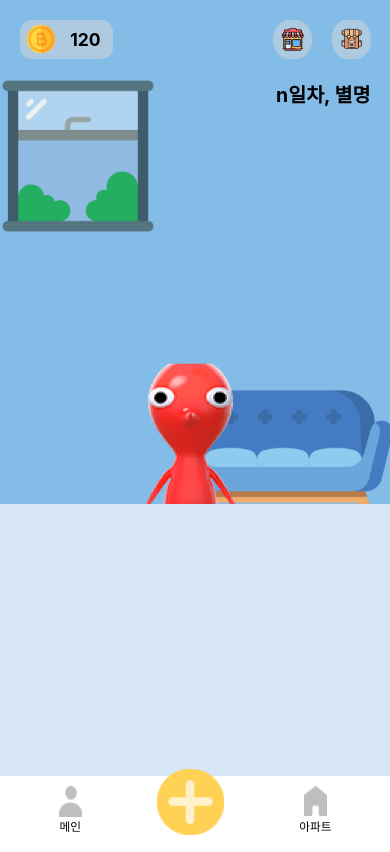
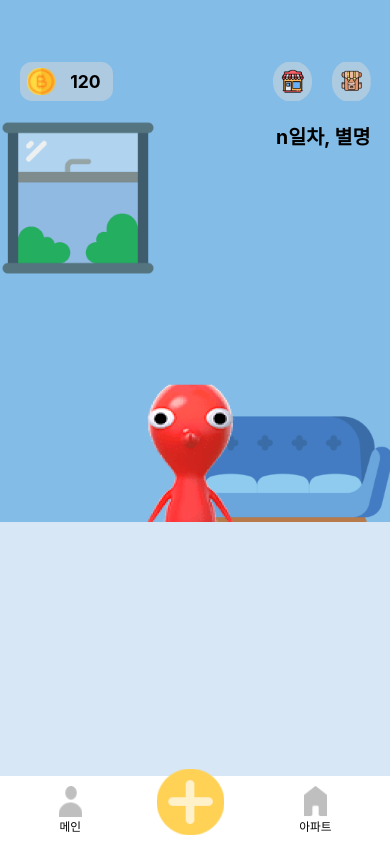
Before and after one commit to ParkJangHa/handali_front, a React Native app in the folder handalsal-i/: screen /MainScreen in a window 390 px wide. Built offline with nearby package versions, Linux system fonts and the light colour scheme.

Commit message:
feat: 전체적인 흐름 연결 완료

```diff
--- a/handalsal-i/App.js
+++ b/handalsal-i/App.js
@@ -1,193 +1,97 @@
 import React from "react";
-import { View, Text, StyleSheet, Image, TouchableOpacity, Dimensions } from "react-native";
+import { NavigationContainer } from "@react-navigation/native";
+import { createStackNavigator } from "@react-navigation/stack";
 
-const { width: SCREEN_WIDTH, height: SCREEN_HEIGHT } = Dimensions.get("window");
+import HomeScreen from "./screens/HomeScreen";
+import LoginScreen from "./screens/LoginScreen";
+import SignupScreen from "./screens/SignupScreen";
+import CategorySelect from "./screens/CategorySelect";
+import DetailSelect from "./screens/DetailSelect";
+import HabitAppendScreen from "./screens/HabitAppendScreen";
+import UserHabitAppendScreen from "./screens/UserHabitAppendScreen";
+import HandalStart from "./screens/HandalStart";
+import MainScreen from "./screens/MainScreen";
 
-export default function App() {
+const Stack = createStackNavigator();
+
+const App = () => {
   return (
-    <View style={styles.container}>
-      {/* 상단 바 */}
-      <View style={styles.topBar}>
-        <View style={styles.coinContainer}>
-          <Image
-            source={require("./assets/coin.png")} // 코인 아이콘 이미지 경로
-            style={styles.coinIcon}
-          />
-          <Text style={styles.coinText}>120</Text>
-        </View>
-        <View style={styles.topIcons}>
-          <TouchableOpacity>
-            <Image
-              source={require("./assets/store.png")} // 상점 아이콘 이미지 경로
-              style={styles.icon}
-            />
-          </TouchableOpacity>
-          <TouchableOpacity>
-            <Image
-              source={require("./assets/storage.png")} // 아파트 아이콘 이미지 경로
-              style={styles.icon}
-            />
-          </TouchableOpacity>
-        </View>
-      </View>
+    <NavigationContainer>
+      <Stack.Navigator
+        initialRouteName="Home"
+        screenOptions={{
+          headerStyle: {
+            backgroundColor: "#FFD563", // 헤더 배경색
+            elevation: 0, // Android 그림자 제거
+            shadowOpacity: 0, // iOS 그림자 제거
+          },
+          headerShadowVisible: false, // iOS 경계선 제거
+          headerTintColor: "#000", // 뒤로가기 버튼 색상
+          headerTitle: "", // 타이틀 숨김
+          headerBackTitleVisible: false, // 뒤로가기 버튼 옆 텍스트 숨김
+        }}
+      >
+        <Stack.Screen name="Home" component={HomeScreen} options={{ headerShown: false }} />
+        <Stack.Screen name="Login" component={LoginScreen}/>
+        <Stack.Screen name="Signup" component={SignupScreen}
+        options={{
+          headerStyle: {
+            backgroundColor: "#FFFDF0", // 헤더 배경색
 
-      {/* 콘텐츠 영역 */}
-      <View style={styles.content}>
-        <Text style={styles.dayText}>n일차, 별명</Text>
-        <Image
-          source={require("./assets/window.png")} // 창문 이미지 경로
-          style={styles.window}
+          },
+        }}
         />
-        <View style={styles.characterContainer}>
-          <Image
-            source={require("./assets/character.png")} // 캐릭터 이미지 경로
-            style={styles.character}
-          />
-        </View>
-        <Image
-          source={require("./assets/sofa.png")} // 소파 이미지 경로
-          style={styles.sofa}
+
+        <Stack.Screen name="Category" component={CategorySelect}
+        options={{
+          headerLeft: () => null,
+          headerStyle: {
+            backgroundColor: "#FFFDF0", // 헤더 배경색
+          },
+        }}
         />
-      </View>
+        <Stack.Screen name="DetailSelect" component={DetailSelect}
+        options={{
+          headerStyle: {
+            backgroundColor: "#FFFDF0", // 헤더 배경색
 
-      {/* 하단 배경 */}
-      <View style={styles.bottomBackground}>
-        {/* 하단 네비게이션 */}
-        <View style={styles.bottomNav}>
-          <TouchableOpacity style={styles.navButton}>
-            <Image
-              source={require("./assets/main.png")} // 홈 아이콘 이미지 경로
-              style={styles.navIcon}
-            />
-            <Text style={styles.navText}>메인</Text>
-          </TouchableOpacity>
-          <TouchableOpacity style={styles.recordButton}>
-            <Image
-              source={require("./assets/record.png")} // 아파트 네비게이션 아이콘 경로
-              style={styles.recordIcon}
-            />
-          </TouchableOpacity>
-          <TouchableOpacity style={styles.navButton}>
-            <Image
-              source={require("./assets/apartment_nav.png")} // 아파트 네비게이션 아이콘 경로
-              style={styles.navIcon}
-            />
-            <Text style={styles.navText}>아파트</Text>
-          </TouchableOpacity>
-        </View>
-      </View>
-    </View>
+          },
+        }}
+        />
+        <Stack.Screen name="HabitAppendScreen" component={HabitAppendScreen}
+        options={{
+          headerStyle: {
+            backgroundColor: "#FFFDF0", // 헤더 배경색
+
+
+          },
+        }}
+        />
+        <Stack.Screen name="UserHabitAppendScreen" component={UserHabitAppendScreen}
+        options={{
+          headerStyle: {
+            backgroundColor: "#FFFDF0", // 헤더 배경색
+
+          },
+        }}
+        />
+        <Stack.Screen name="HandalStart" component={HandalStart}
+        options={{
+          headerStyle: {
+            backgroundColor: "#FFFFFF", // 헤더 배경색
+
+          },
+        }}
+        />
+        <Stack.Screen name="MainScreen" component={MainScreen}
+        options={{
+          headerShown: false,
+
+        }}
+        />
+      </Stack.Navigator>
+    </NavigationContainer>
   );
-}
+};
 
-const styles = StyleSheet.create({
-  container: {
-    flex: 1,
-    backgroundColor: "#83BCE7", // 상단 영역 배경 색
-  },
-  topBar: {
-    flexDirection: "row",
-    justifyContent: "space-between",
-    alignItems: "center",
-    padding: SCREEN_WIDTH * 0.05,
-  },
-  coinContainer: {
-    width: SCREEN_WIDTH * 0.24,
-    height: SCREEN_WIDTH * 0.1,
-    borderRadius: SCREEN_WIDTH * 0.03,
-    backgroundColor: "rgba(217, 217, 217, 0.48)",
-    flexDirection: "row",
-    alignItems: "center",
-  },
-  coinIcon: {
-    width: SCREEN_WIDTH * 0.07,
-    height: SCREEN_WIDTH * 0.07,
-    marginLeft: SCREEN_WIDTH * 0.02,
-    marginRight: SCREEN_WIDTH * 0.02,
-  },
-  coinText: {
-    fontSize: SCREEN_WIDTH * 0.045,
-    fontWeight: "bold",
-    color: "#000",
-    marginLeft: SCREEN_WIDTH * 0.02,
-  },
-  topIcons: {
-    flexDirection: "row",
-    gap: SCREEN_WIDTH * 0.05,
-  },
-  icon: {
-    width: SCREEN_WIDTH * 0.1,
-    height: SCREEN_WIDTH * 0.1,
-  },
-  content: {
-    flex: 1,
-  },
-  dayText: {
-    fontSize: SCREEN_WIDTH * 0.05,
-    fontWeight: "bold",
-    marginBottom: SCREEN_HEIGHT * 0.02,
-    color: "#000",
-    position: "absolute",
-    right: SCREEN_WIDTH * 0.05,
-    top: SCREEN_HEIGHT * 0.001,
-  },
-  window: {
-    width: SCREEN_WIDTH * 0.4,
-    height: SCREEN_WIDTH * 0.4,
-  },
-  characterContainer: {
-    position: "absolute",
-    top: "90%",
-    left: "46%",
-    transform: [{ translateX: -SCREEN_WIDTH * 0.25 }, { translateY: -SCREEN_WIDTH * 0.25 }],
-    zIndex: 10,
-  },
-  character: {
-    width: SCREEN_WIDTH * 0.5,
-    height: SCREEN_WIDTH * 0.5,
-    resizeMode: "contain",
-  },
-  sofa: {
-    width: SCREEN_WIDTH * 0.8,
-    height: SCREEN_WIDTH * 0.4,
-    position: "absolute",
-    top: "70%",
-    left: "20%",
-    zIndex: 9,
-  },
-  bottomBackground: {
-    flex: 0.8,
-    backgroundColor: "#D7E7F5", // 하단 영역 배경 색
-  },
-  bottomNav: {
-    position: "absolute",
-    bottom: 0,
-    width: "100%",
-    height: SCREEN_HEIGHT * 0.08,
-    flexDirection: "row",
-    alignItems: "center",
-    justifyContent: "space-between",
-    backgroundColor: "#FFF",
-    paddingHorizontal: SCREEN_WIDTH * 0.15,
-    paddingVertical: SCREEN_HEIGHT * 0.02,
-  },
-  navButton: {
-    alignItems: "center",
-  },
-  navIcon: {
-    width: SCREEN_WIDTH * 0.06,
-    height: SCREEN_WIDTH * 0.08,
-  },
-  navText: {
-    fontSize: SCREEN_WIDTH * 0.03,
-    color: "#000",
-  },
-  recordButton: {
-    alignItems: "center",
-  },
-  recordIcon: {
-    width: SCREEN_WIDTH * 0.17,
-    height: SCREEN_WIDTH * 0.17,
-    marginBottom: SCREEN_HEIGHT * 0.02
-  },
-});
+export default App;
--- a/handalsal-i/screens/App.js
+++ b/handalsal-i/screens/App.js
@@ -10,6 +10,7 @@ import DetailSelect from "./screens/DetailSelect";
 import HabitAppendScreen from "./screens/HabitAppendScreen";
 import UserHabitAppendScreen from "./screens/UserHabitAppendScreen";
 import HandalStart from "./screens/HandalStart";
+import MainScreen from "./screens/MainScreen";
 
 const Stack = createStackNavigator();
 
@@ -82,6 +83,10 @@ const App = () => {
           },
         }}
         />
+        <Stack.Screen name="MainScreen" component={MainScreen}
+        options={{
+        }}
+        />
       </Stack.Navigator>
     </NavigationContainer>
   );
--- a/handalsal-i/screens/HandalStart.js
+++ b/handalsal-i/screens/HandalStart.js
@@ -11,6 +11,10 @@ const HandalStart = ({ navigation }) => {
 
   const [progress, setProgress] = useState(100); // 진행률 (0~100)
   const [nicknameInput, setNicknameInput] = useState("");
+
+  const MainScreen = () => {
+      navigation.navigate("MainScreen");
+  };
 
   return (
     <View style={styles.container}>
@@ -42,7 +46,7 @@ const HandalStart = ({ navigation }) => {
               onChangeText={setNicknameInput}
             />
         </View>
-      <TouchableOpacity style={styles.startButton}>
+      <TouchableOpacity style={styles.startButton} onPress={MainScreen}>
                         <Text style={styles.startButtonText}>시작할래요</Text>
       </TouchableOpacity>
     </View>
--- a/handalsal-i/screens/MainScreen.js
+++ b/handalsal-i/screens/MainScreen.js
@@ -10,7 +10,7 @@ export default function App() {
       <View style={styles.topBar}>
         <View style={styles.coinContainer}>
           <Image
-            source={require("./assets/coin.png")} // 코인 아이콘 이미지 경로
+            source={require("../assets/coin.png")} // 코인 아이콘 이미지 경로
             style={styles.coinIcon}
           />
           <Text style={styles.coinText}>120</Text>
@@ -18,13 +18,13 @@ export default function App() {
         <View style={styles.topIcons}>
           <TouchableOpacity>
             <Image
-              source={require("./assets/store.png")} // 상점 아이콘 이미지 경로
+              source={require("../assets/store.png")} // 상점 아이콘 이미지 경로
               style={styles.icon}
             />
           </TouchableOpacity>
           <TouchableOpacity>
             <Image
-              source={require("./assets/storage.png")} // 아파트 아이콘 이미지 경로
+              source={require("../assets/storage.png")} // 아파트 아이콘 이미지 경로
               style={styles.icon}
             />
           </TouchableOpacity>
@@ -35,17 +35,17 @@ export default function App() {
       <View style={styles.content}>
         <Text style={styles.dayText}>n일차, 별명</Text>
         <Image
-          source={require("./assets/window.png")} // 창문 이미지 경로
+          source={require("../assets/window.png")} // 창문 이미지 경로
           style={styles.window}
         />
         <View style={styles.characterContainer}>
           <Image
-            source={require("./assets/character.png")} // 캐릭터 이미지 경로
+            source={require("../assets/character.png")} // 캐릭터 이미지 경로
             style={styles.character}
           />
         </View>
         <Image
-          source={require("./assets/sofa.png")} // 소파 이미지 경로
+          source={require("../assets/sofa.png")} // 소파 이미지 경로
           style={styles.sofa}
         />
       </View>
@@ -56,20 +56,20 @@ export default function App() {
         <View style={styles.bottomNav}>
           <TouchableOpacity style={styles.navButton}>
             <Image
-              source={require("./assets/main.png")} // 홈 아이콘 이미지 경로
+              source={require("../assets/main.png")} // 홈 아이콘 이미지 경로
               style={styles.navIcon}
             />
             <Text style={styles.navText}>메인</Text>
           </TouchableOpacity>
           <TouchableOpacity style={styles.recordButton}>
             <Image
-              source={require("./assets/record.png")} // 아파트 네비게이션 아이콘 경로
+              source={require("../assets/record.png")} // 아파트 네비게이션 아이콘 경로
               style={styles.recordIcon}
             />
           </TouchableOpacity>
           <TouchableOpacity style={styles.navButton}>
             <Image
-              source={require("./assets/apartment_nav.png")} // 아파트 네비게이션 아이콘 경로
+              source={require("../assets/apartment_nav.png")} // 아파트 네비게이션 아이콘 경로
               style={styles.navIcon}
             />
             <Text style={styles.navText}>아파트</Text>
@@ -90,6 +90,7 @@ const styles = StyleSheet.create({
     justifyContent: "space-between",
     alignItems: "center",
     padding: SCREEN_WIDTH * 0.05,
+    marginTop: SCREEN_HEIGHT * 0.05
   },
   coinContainer: {
     width: SCREEN_WIDTH * 0.24,
```
